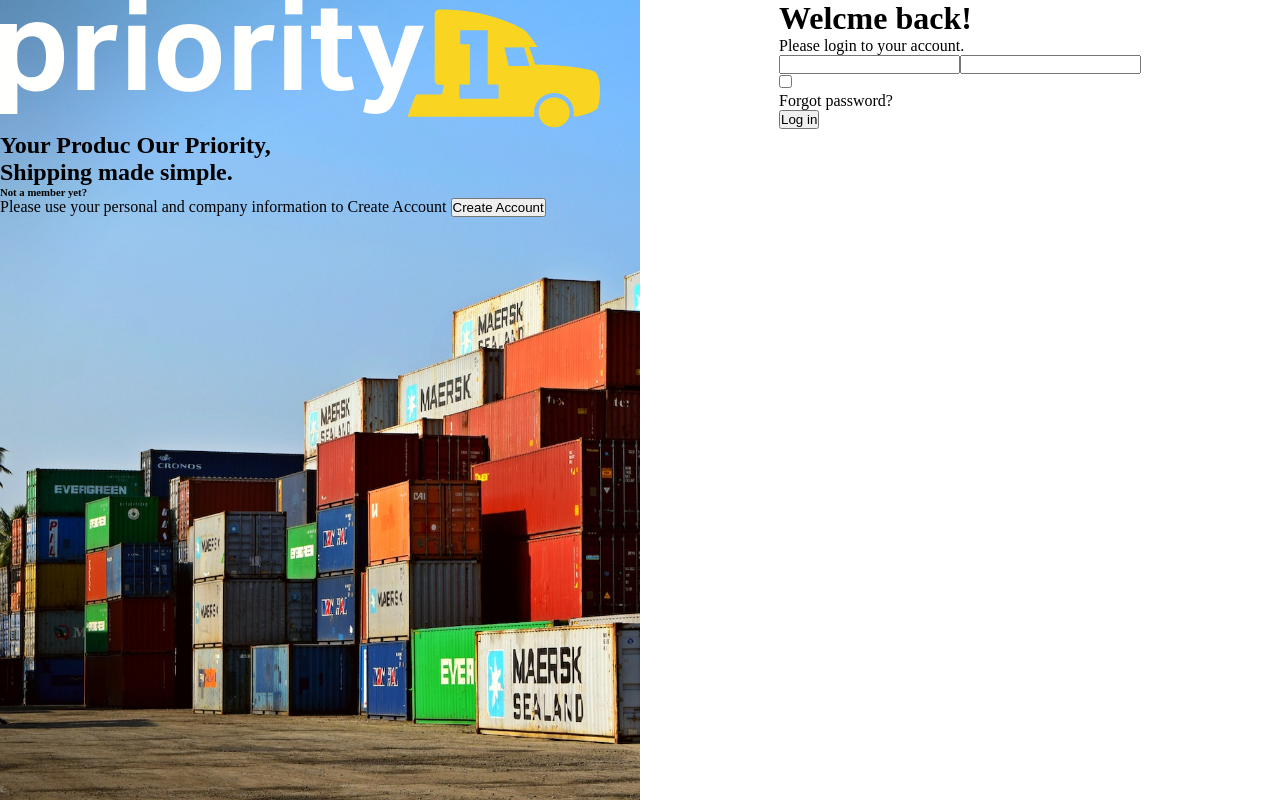
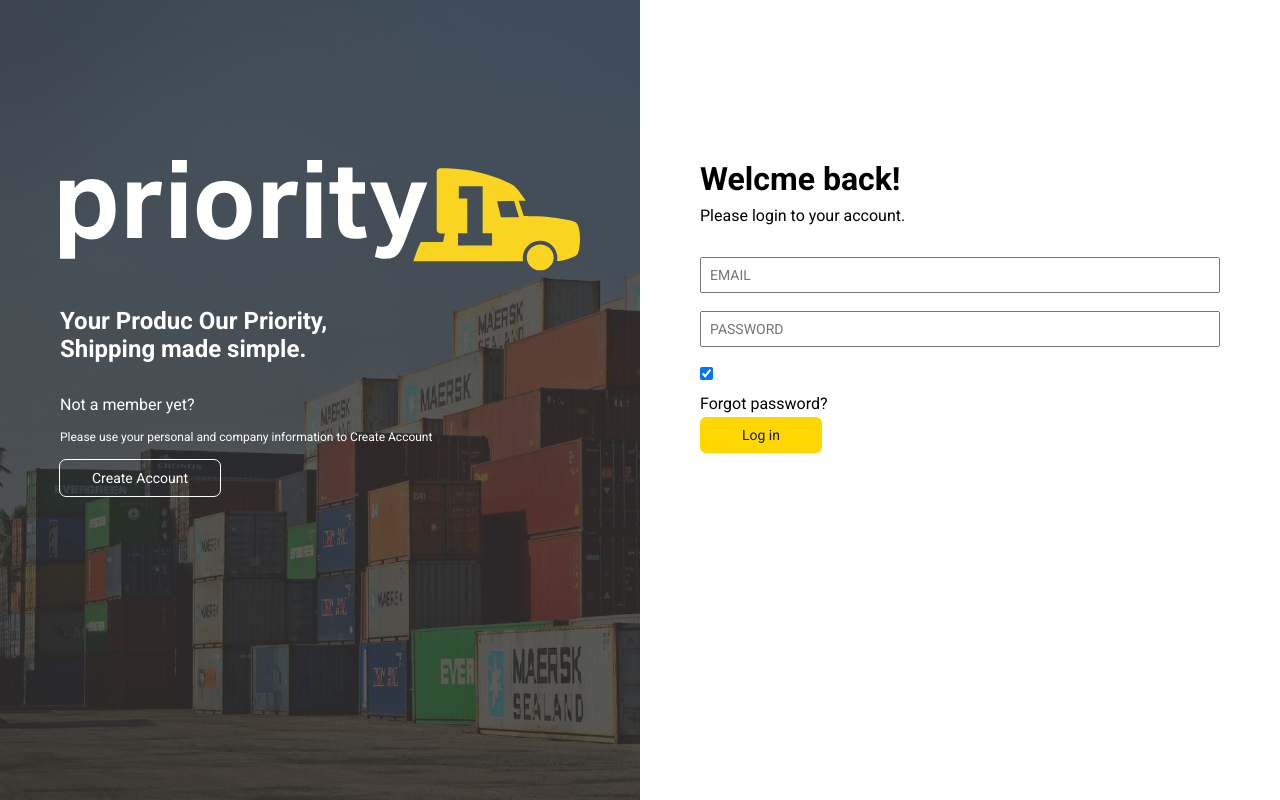
Before and after one commit to AldisG/codnity-vue, a Vue app in the folder codnity-page/: page / in a window 1280 px wide. Built offline with nearby package versions, Linux system fonts and the light colour scheme.

Commit message:
WIP styling 30% done

```diff
--- a/codnity-page/src/assets/base.css
+++ b/codnity-page/src/assets/base.css
@@ -1,4 +1,8 @@
-/* color palette from <https://github.com/vuejs/theme> */
 :root {
   --vt-c-white: #fff;
+  --vt-c-white-transparent: #ffffff33;
+  --vt-welcome-size: 600px;
+  --vt-welcome-top-padding: 160px;
+  --vt-c-black: #1c1c1c;
+  --vt-c-accent: #fed800;
 }
--- a/codnity-page/src/assets/main.css
+++ b/codnity-page/src/assets/main.css
@@ -1,10 +1,12 @@
 @import "./base.css";
+@import url('https://fonts.googleapis.com/css2?family=Roboto:wght@300;400;500;700;900&display=swap');
 *,
 *::before,
 *::after {
   padding: 0;
   margin: 0;
   box-sizing: border-box;
+  font-family: 'Roboto', sans-serif;
 }
 body {
   background-color: #fff;
@@ -12,3 +14,10 @@ body {
 .content-wrappers{
   margin: 0 auto;
 }
+/* SHARED CLASSES */
+.welcome-and-login-wrapper{
+  width: 100%;
+  margin: 0 auto;
+  padding: 0 60px;
+  padding-top: var(--vt-welcome-top-padding);
+}
--- a/codnity-page/src/components/login-section/LoginWrapper.vue
+++ b/codnity-page/src/components/login-section/LoginWrapper.vue
@@ -11,19 +11,32 @@ const onSubmitHandler = (e: Event) => {
 </script>
 
 <template>
-  <div class="content-wrappers">
-    <div class="login--header">
+  <div class="welcome-and-login-wrapper login--content">
+    <div class="login--headers">
       <h1>Welcme back!</h1>
       <span>Please login to your account.</span>
     </div>
     <form class="login--form" @submit="onSubmitHandler">
-      <input type="email" name="email" id="email" required />
-      <input type="password" name="password" id="password" required />
+      <input
+        type="email"
+        name="email"
+        id="email"
+        required
+        placeholder="EMAIL"
+      />
+      <input
+        type="password"
+        name="password"
+        id="password"
+        required
+        placeholder="PASSWORD"
+      />
       <div class="login--options-wrapper">
         <input
           type="checkbox"
           name="keep-me-logged-in"
           id="keep-me-logged-in"
+          checked
         />
         <div class="login--forgot-password">Forgot password?</div>
       </div>
@@ -32,4 +45,29 @@ const onSubmitHandler = (e: Event) => {
   </div>
 </template>
 
-<style></style>
+<style>
+.login--content {
+  width: 100%;
+  margin: 0 auto;
+  padding: 0 60px;
+  padding-top: var(--vt-welcome-top-padding);
+}
+.login--headers {
+  padding-bottom: 32px;
+  display: grid;
+  gap: 8px;
+}
+.login--form {
+  display: grid;
+  gap: 4px;
+}
+input {
+  margin-bottom: 14px;
+}
+#email,
+#password {
+  width: 100%;
+  padding: 8px;
+  font-size: 14px;
+}
+</style>
--- a/codnity-page/src/components/utility/Button.vue
+++ b/codnity-page/src/components/utility/Button.vue
@@ -1,5 +1,7 @@
 <template>
-  <button>{{ text }}</button>
+  <button :class="`button ${accentedButton ? 'accented' : ''}`">
+    {{ text }}
+  </button>
 </template>
 
 <script setup lang="ts">
@@ -10,5 +12,36 @@ defineProps({
 </script>
 
 <style>
-/* dynamic style, unify this button to have adaptive style with 'accentedButton' */
+.button {
+  font-size: 14px;
+  font-weight: normal;
+  padding: 10px 32px;
+  outline: 1px solid var(--vt-c-white);
+  color: var(--vt-c-white);
+  background-color: transparent;
+  border: none;
+  border-radius: 6px;
+  cursor: pointer;
+  width: max-content;
+  transition: all 0.2s;
+}
+.button:hover,
+.button:active,
+.button:focus {
+  outline: 2px solid var(--vt-c-white);
+  background-color: var(--vt-c-white-transparent);
+}
+.accented {
+  background-color: var(--vt-c-accent);
+  color: var(--vt-c-black);
+  outline: none;
+  padding: 10px 42px;
+}
+.accented:hover,
+.accented:active,
+.accented:focus {
+  outline: none;
+  background-color: var(--vt-c-accent);
+  outline: 2px solid var(--vt-c-black);
+}
 </style>
--- a/codnity-page/src/components/welcome-section/WelcomeComponent.vue
+++ b/codnity-page/src/components/welcome-section/WelcomeComponent.vue
@@ -4,7 +4,9 @@ import WelcomeCreateAccount from "./WelcomeCreateAccount.vue";
 </script>
 
 <template>
-  <div class="content-wrappers">
+  <div class="welcome--container">
+    <div class="welcome-and-login-wrapper blank-filter">
+      <div class="welcome--content-wrapper">
         <Logo />
         <h2 class="welcome--slogan">
           Your Produc Our Priority,<br />
@@ -12,15 +14,31 @@ import WelcomeCreateAccount from "./WelcomeCreateAccount.vue";
         </h2>
         <WelcomeCreateAccount />
       </div>
+    </div>
+  </div>
 </template>
 
 <style scoped>
-.content-wrappers {
+.welcome--container {
   background-image: url("../../assets/visual/background-for-logo.jpg");
   background-size: cover;
   background-repeat: no-repeat;
   width: 100%;
+  margin: 0 auto;
   overflow: hidden;
+  color: #fff;
+}
+.blank-filter {
+  background-color: #333333cc;
+  width: 100%;
+  height: 100vh;
+}
+.welcome--content-wrapper {
+  max-width: var(--vt-welcome-size);
+  display: grid;
+  margin: 0 auto;
+
+  gap: 2rem;
 }
 /* .welcome--slogan */
 </style>
--- a/codnity-page/src/components/welcome-section/WelcomeCreateAccount.vue
+++ b/codnity-page/src/components/welcome-section/WelcomeCreateAccount.vue
@@ -17,4 +17,17 @@ export default {
 };
 </script>
 
-<style></style>
+<style>
+.welcome--create-account {
+  display: grid;
+  gap: 1rem;
+}
+.welcome--sub-header {
+  font-size: 16px;
+  font-weight: normal;
+}
+.welcome--sub-header-info {
+  font-size: 12px;
+  font-weight: normal;
+}
+</style>
--- a/codnity-page/src/views/LoginPage.vue
+++ b/codnity-page/src/views/LoginPage.vue
@@ -17,7 +17,7 @@ import WelcomeComponent from "../components/welcome-section/WelcomeComponent.vue
   display: grid;
   grid-template-columns: 1fr 1fr;
 }
-@media screen and (max-width: 412px) {
+@media screen and (max-width: 800px) {
   .login-wrapper {
     grid-template-columns: 1fr;
   }
```
Lines whose indentation alone changed are shown as unchanged.
